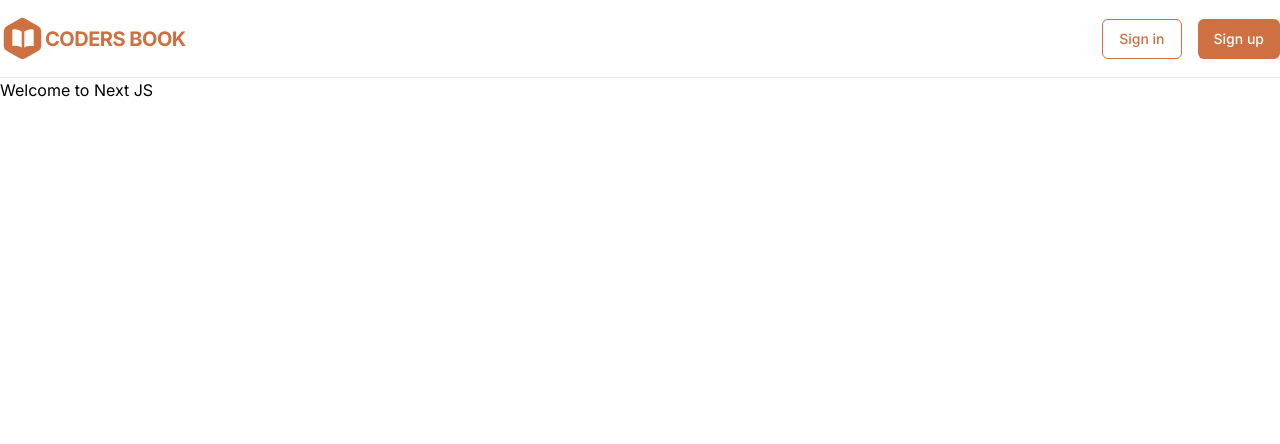
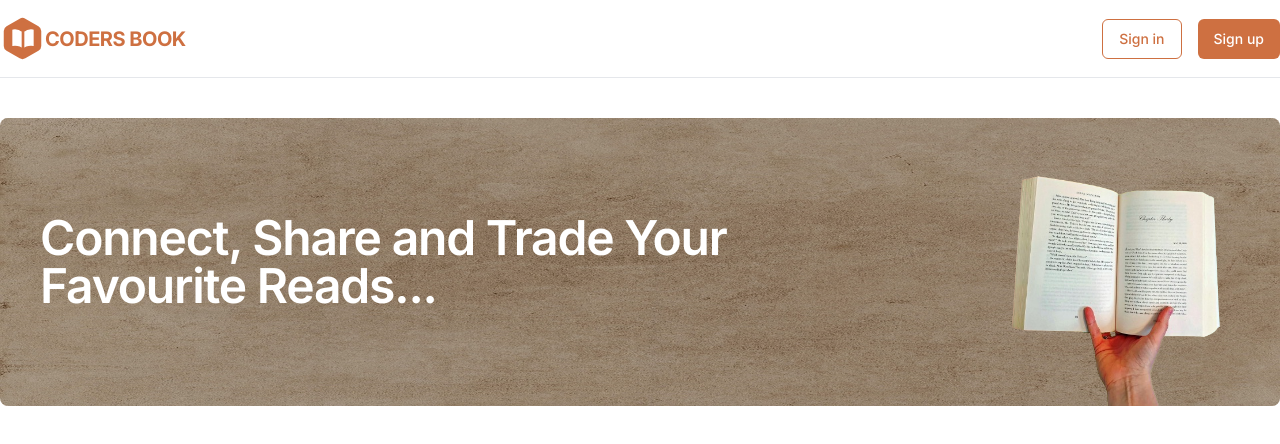
Before and after one commit to hetpatel4381/ebook_app_frontend, a Next.js app: page / in a window 1280 px wide. Shown: the top 444 px of the page. Built offline with nearby package versions, Linux system fonts and the light colour scheme.

Commit message:
add banner

```diff
--- a/src/app/page.tsx
+++ b/src/app/page.tsx
@@ -1,5 +1,10 @@
+import Banner from "@/components/Banner";
 import Image from "next/image";
 
 export default function Home() {
-  return <h1>Welcome to Next JS</h1>;
+  return (
+    <>
+      <Banner />
+    </>
+  );
 }
--- /dev/null
+++ b/src/components/Banner.tsx
@@ -0,0 +1,36 @@
+import React from "react";
+import Image from "next/image";
+import PaperBg from "../../public/paper-bg.jpg";
+import BookImg from "../../public/book.png";
+
+const Banner = () => {
+  return (
+    <div className="mx-auto max-w-7xl py-10">
+      <div className="relative">
+        <Image
+          src={PaperBg}
+          alt="billboard"
+          className="h-72 w-full rounded-lg"
+          height={0}
+          width={0}
+          sizes="100vw"
+        />
+        <div className="absolute inset-0 h-full w-full rounded-lg bg-gray-950 opacity-30" />
+        <Image
+          src={BookImg}
+          alt="billboard"
+          className="absolute bottom-0 right-5"
+          height={0}
+          width={0}
+          sizes="100vw"
+          style={{ width: "auto", height: "18rem" }}
+        />
+        <h3 className="absolute left-10 top-1/2 w-full max-w-3xl -translate-y-1/2 text-5xl font-semibold tracking-tight text-white">
+          Connect, Share and Trade Your Favourite Reads...
+        </h3>
+      </div>
+    </div>
+  );
+};
+
+export default Banner;
```
Also changed, not shown: public/book.png (added), public/paper-bg.jpg (added).
